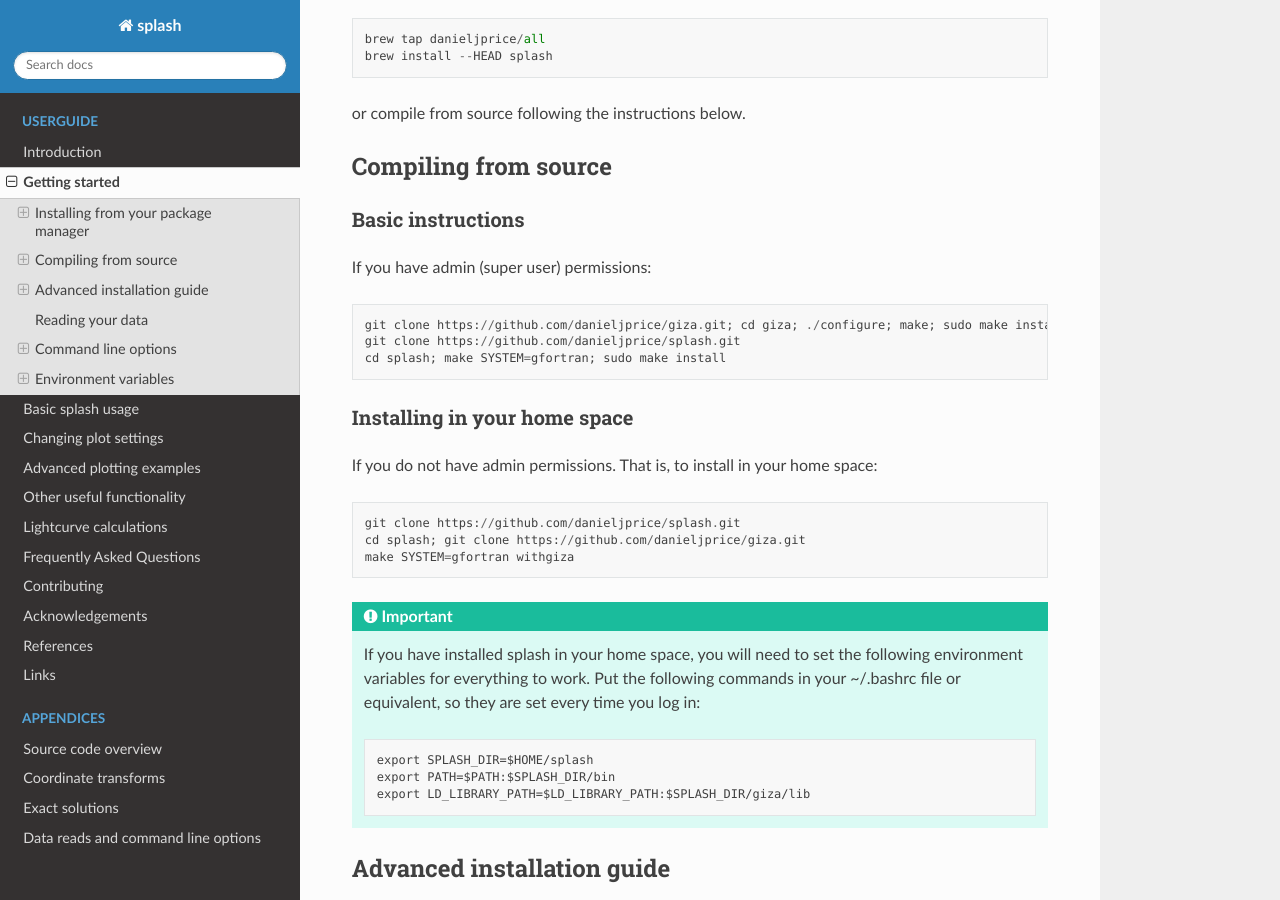
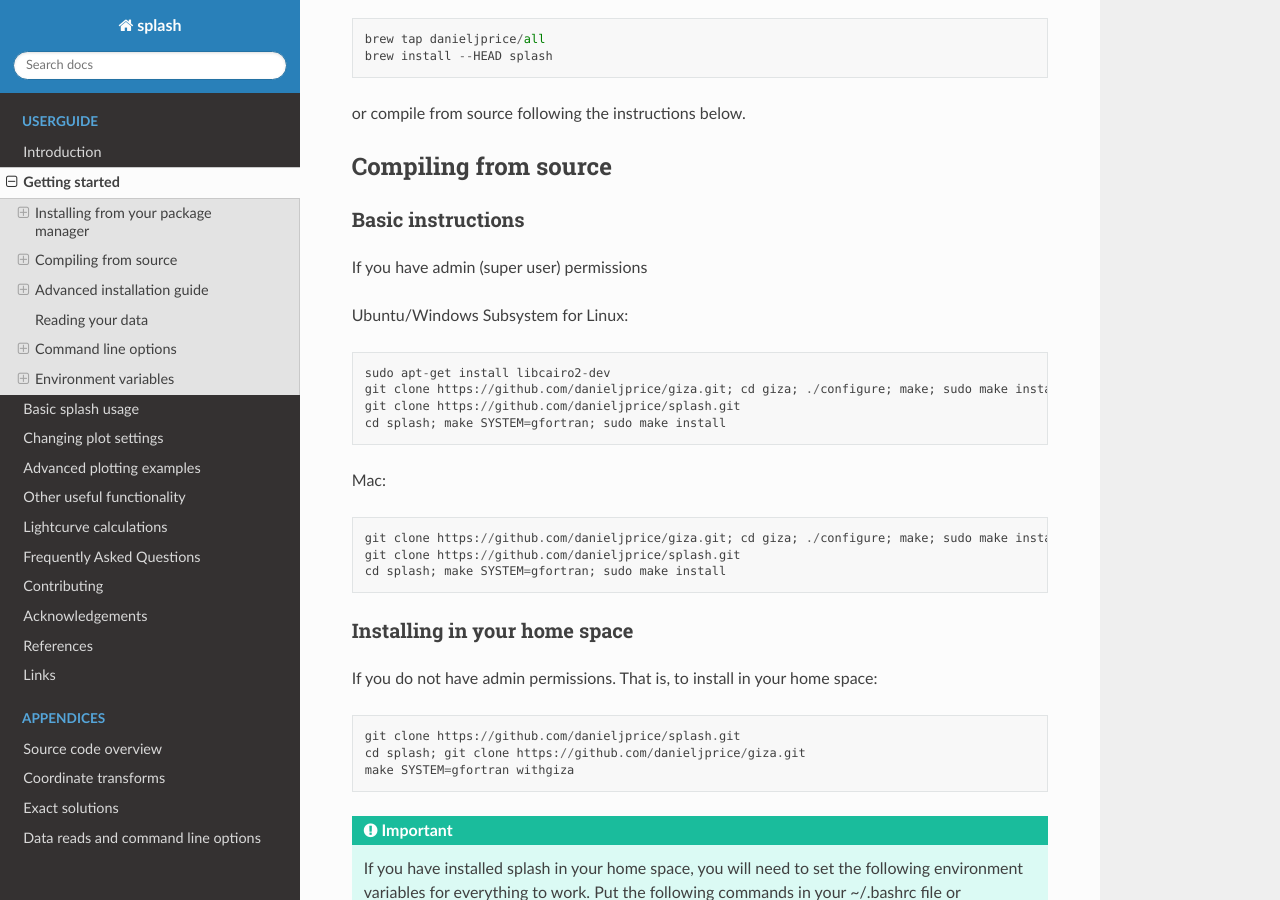
Before and after one commit to danieljprice/splash, a Sphinx documentation site: the page built from docs/getting-started.rst, in a window 1280 px wide and 900 px high, scrolled down 899 px. Built offline with Sphinx 7.4.7 and the Read the Docs theme 3.1.0, drawn with Linux system fonts in a browser that asks for light colours.

Commit message:
(docs) update install instructions for WSL/Ubuntu [skip ci]

```diff
--- a/docs/getting-started.rst
+++ b/docs/getting-started.rst
@@ -42,7 +42,16 @@
 
 Basic instructions
 ~~~~~~~~~~~~~~~~~~
-If you have admin (super user) permissions::
+If you have admin (super user) permissions
+
+Ubuntu/Windows Subsystem for Linux::
+
+   sudo apt-get install libcairo2-dev
+   git clone https://github.com/danieljprice/giza.git; cd giza; ./configure; make; sudo make install; cd ..
+   git clone https://github.com/danieljprice/splash.git
+   cd splash; make SYSTEM=gfortran; sudo make install
+
+Mac::
 
    git clone https://github.com/danieljprice/giza.git; cd giza; ./configure; make; sudo make install; cd ..
    git clone https://github.com/danieljprice/splash.git
```
